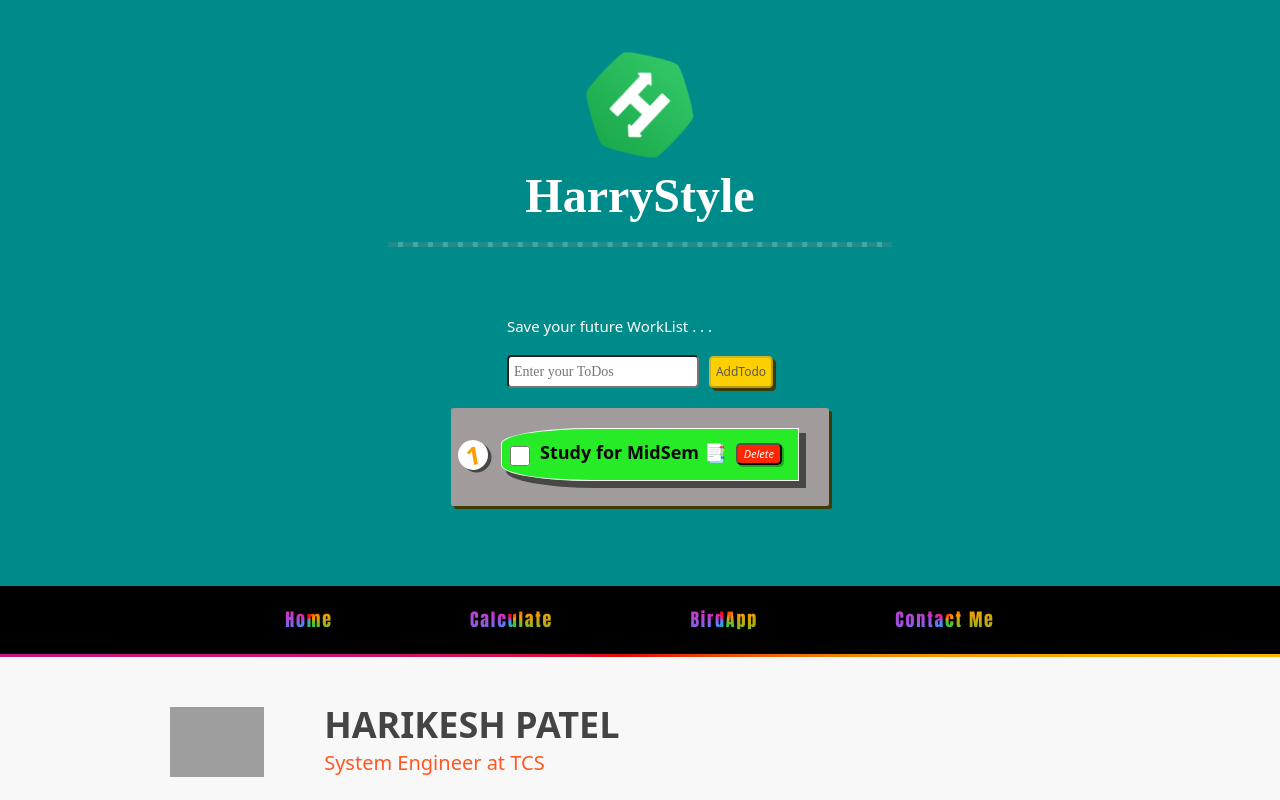
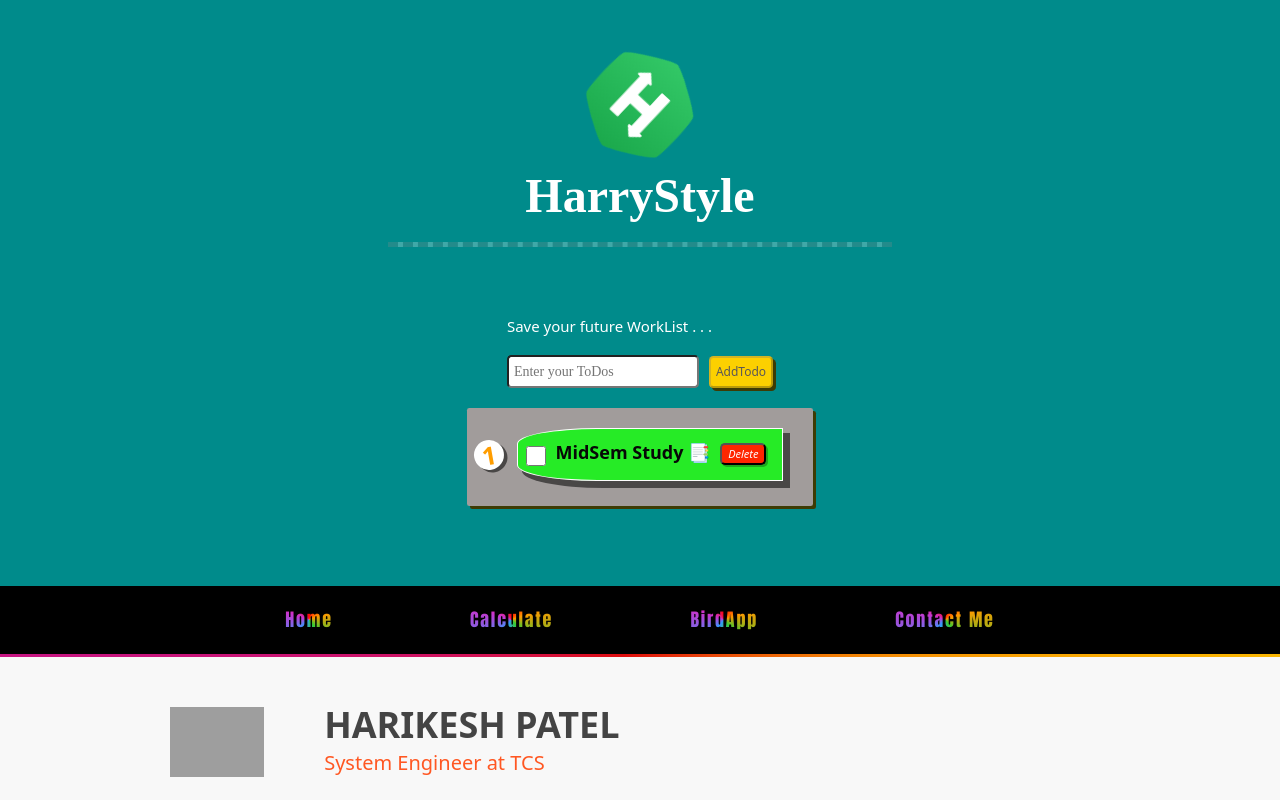
Before and after one commit to kumarharikesh/creative-react-app, a React (Create React App) app: page / in a window 1280 px wide. Shown: the top 800 px of the page. Built offline with nearby package versions, Linux system fonts and the light colour scheme; grey boxes are pictures that could not be loaded.

Commit message:
Update App.js

```diff
--- a/src/components/App.js
+++ b/src/components/App.js
@@ -160,7 +160,7 @@ class TodoApp extends React.Component {
             <li id="fixli">
               <div className="li" /*style={{background: "green"},{}}*/>
                 <input type="checkbox" name="" id="checkbox" />
-                <label>Study for MidSem 📑</label>
+                <label>MidSem Study 📑</label>
                 <button className="deleteBtn" onClick={() => this.DeleteHomeli()}>
                   Delete
                 </button>
```
